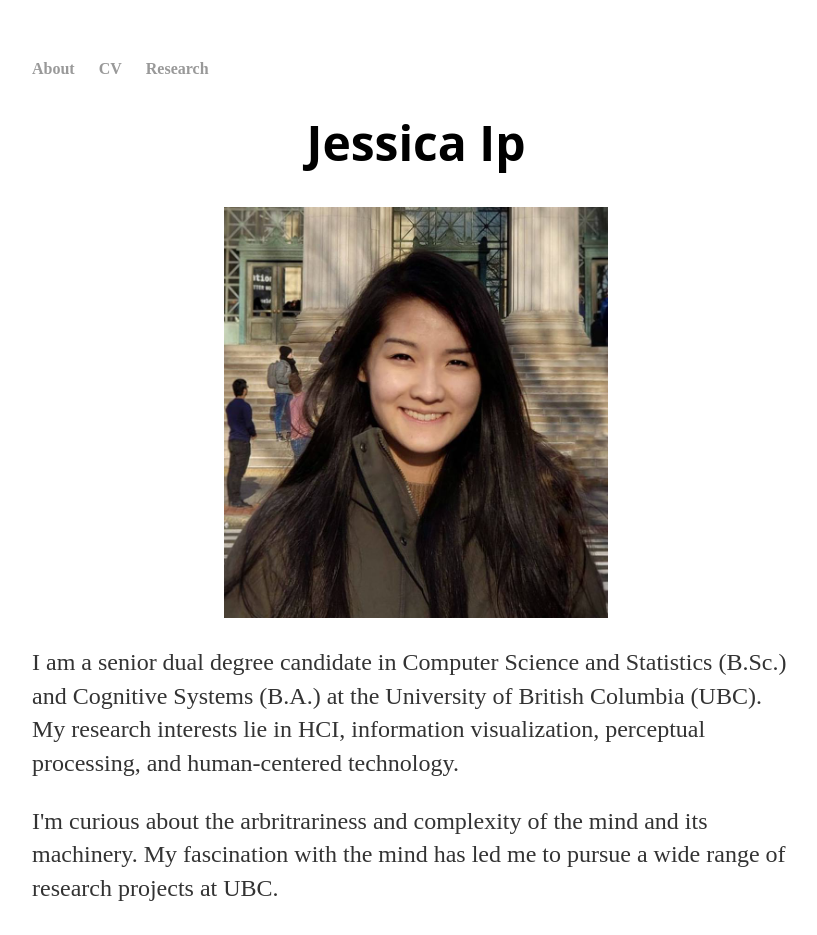
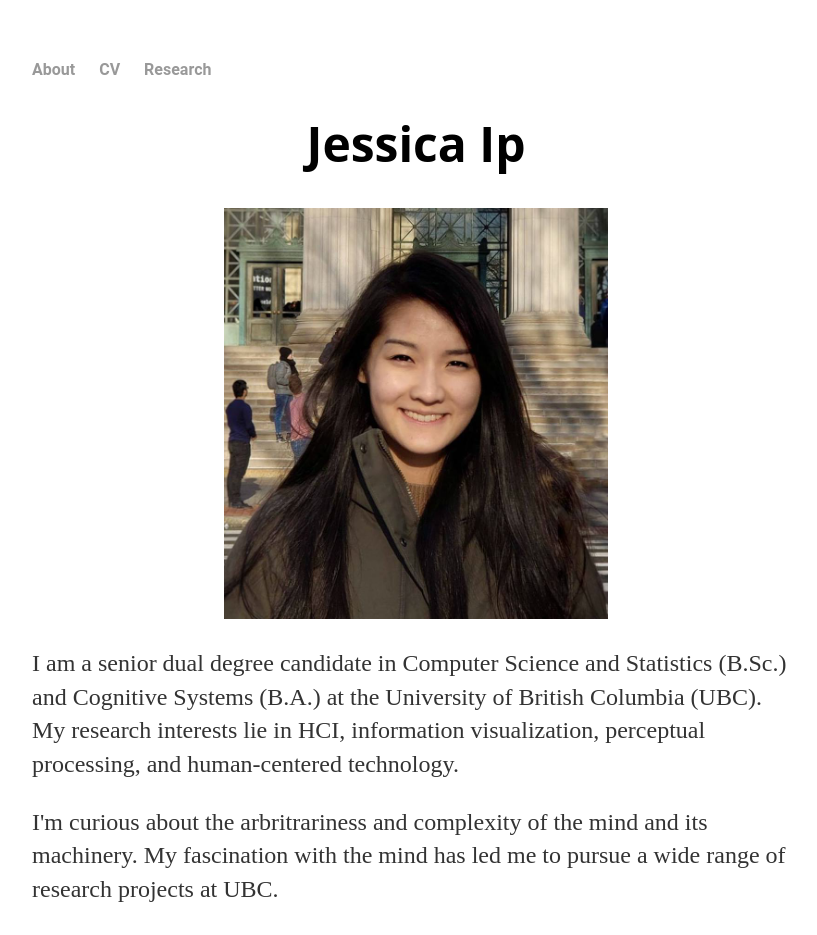
Before and after one commit to ip-jss/ip-jss.github.io, a Jekyll site: the page built from about/index.html, in a window 1280 px wide. Shown: the top 935 px of the page, without its empty margins (224-1041 px from the left). Built offline with Jekyll 4.4.1, drawn with Linux system fonts in a browser that asks for light colours.

Commit message:
Update main.css

```diff
--- a/css/main.css
+++ b/css/main.css
@@ -3,7 +3,7 @@ body {
     width: 60%;
 }
 nav ul, footer ul {
-    font-family:'Merriweather', 'Merriweather', 'Sans-Serif';
+    font-family:'Roboto', 'Roboto', 'Sans-Serif';
     padding: 0px;
     list-style: none;
     font-weight: bold;
```
